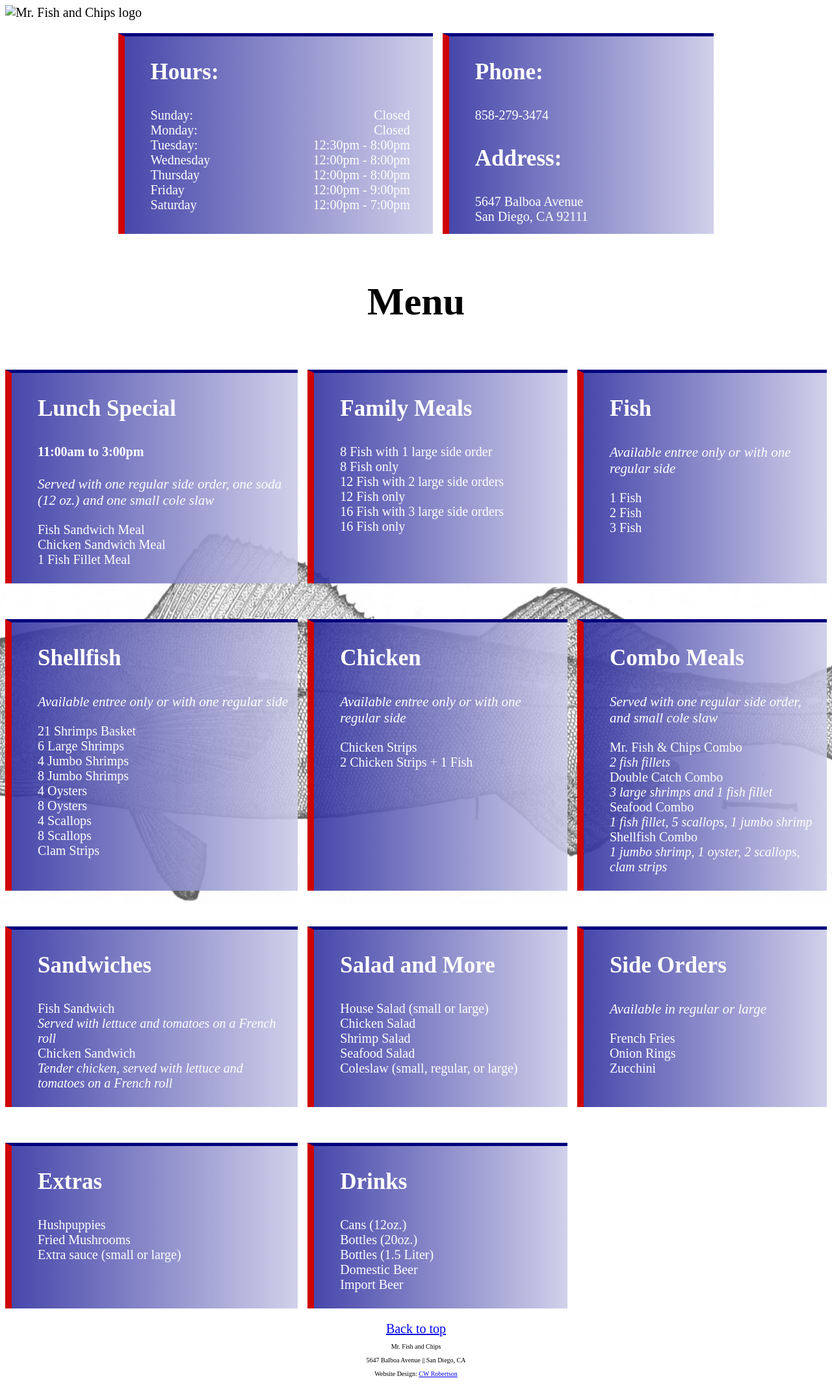
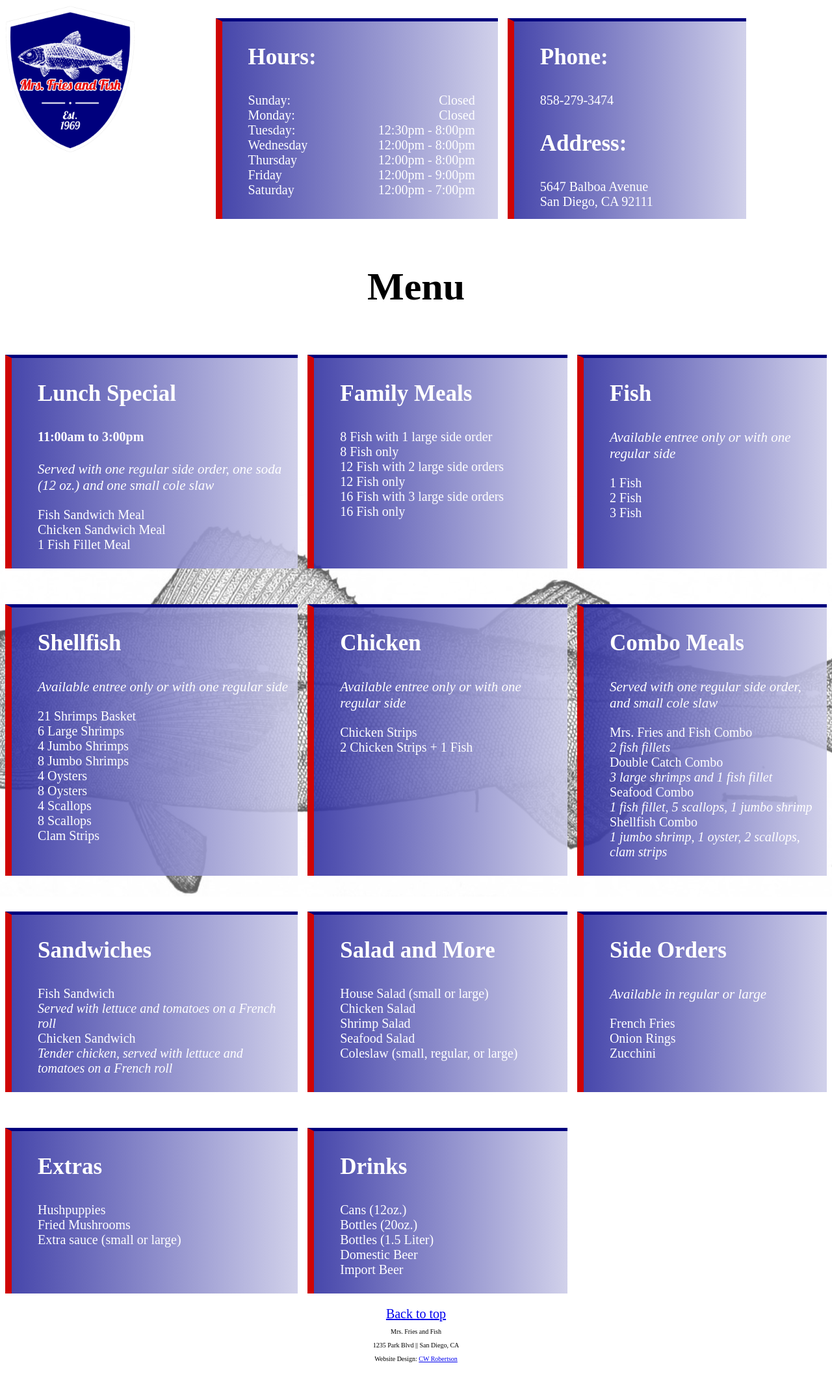
Before and after one commit to C-W-Robertson/misterfishandchips, a plain HTML site: page index.html in a window 1280 px wide. Shown: the whole page at 65% size. After the commit the page ends 2115 px from the top, so only its background shows below. Drawn offline with Linux system fonts and the light colour scheme; a web font is replaced by a local one.

Commit message:
Added logo, changed styling, and updated title

```diff
--- a/index.html
+++ b/index.html
@@ -4,9 +4,9 @@
     <head>
         <meta charset="utf-8">
         <meta name="viewport" content="width=device-width, initial-scale=1.0">
-        <meta name="description" content="Mr. Fish and Chips San Diego">
+        <meta name="description" content="Mrs. Fries and Fish San Diego">
         <meta name="author" content="CW Robertson">
-        <title>Mr. Fish and Chips</title>
+        <title>Mrs. Fries and Fish</title>
 
         <style>
             @import url('https://fonts.googleapis.com/css2?family=Gentium+Plus&family=Roboto&display=swap');
@@ -18,14 +18,14 @@
 
     <body>
 
-        <header>
-            <img id="pageLogo" src="" alt="Mr. Fish and Chips logo"></img>
-            <div class="hiddenOff">
-                <h1 id="title">Mr. Fish and Chips</h1>
-            </div>
-        </header>
+        <div class="infoContainer" id="top">
 
-        <div class="infoContainer" id="top">
+            <header>
+                <img id="pageLogo" src="images/mrs_fries_logo.png" alt="Mrs. Fries and Fish logo"></img>
+                <div class="hiddenOff">
+                    <h1 id="title">Mrs. Fries and Fish</h1>
+                </div>
+            </header>
 
         <ul id="hours">
             <h3 class="sectionTitle">Hours:</h3>
@@ -105,7 +105,7 @@
         <ul id="comboMeals">
             <h3 class="sectionTitle">Combo Meals</h3>
             <p class="detailDesc">Served with one regular side order, and small cole slaw</p>
-            <li>Mr. Fish & Chips Combo</li>
+            <li>Mrs. Fries and Fish Combo</li>
                 <li class="itemDesc">2 fish fillets</li>
             <li>Double Catch Combo</li>
                 <li class="itemDesc">3 large shrimps and 1 fish fillet</li>
@@ -161,8 +161,8 @@
         <footer>
             <div class="footerContainer">
                 <a href="#top">Back to top</a>
-                <p>Mr. Fish and Chips</p>
-                <p>5647 Balboa Avenue || San Diego, CA</p>
+                <p>Mrs. Fries and Fish</p>
+                <p>1235 Park Blvd || San Diego, CA</p>
                 <p>Website Design: <a target="_blank" href="https://cw-robertson.netlify.app/">CW Robertson</a></p>
             </div>
         </footer>
--- a/stylesheet.css
+++ b/stylesheet.css
@@ -10,6 +10,14 @@
     background-position: center;
 
 }
+
+/* site logo */
+
+img{
+    width: 200px;
+}
+
+/* information boxes */
 
 ul {
     list-style-type: none;
@@ -68,7 +76,6 @@
     float: right;
 }
 
-
 /* Grid container positioning */
 
 /* small screens */
@@ -78,6 +85,12 @@
     .infoContainer {
         display: grid;
         grid-template-columns: auto;
+    }
+
+    header {
+        display: block;
+        margin-left: auto;
+        margin-right: auto;
     }
 
     .menuContainer {
@@ -100,7 +113,7 @@
 
     .infoContainer {
         display: grid;
-        grid-template-columns: auto auto;
+        grid-template-columns: auto auto auto;
         gap: 5px;
     }
     .menuContainer {
@@ -152,6 +165,10 @@
         grid-template-columns: auto auto auto auto auto auto;
         gap: 20px;
     }
+    header {
+        grid-column-start: 1;
+        grid-column-end: 2;
+    }
     #hours {
         grid-column-start: 3;
         grid-column-end: 4;
```
Also changed, not shown: images/mrs_fries_logo.png (added).
